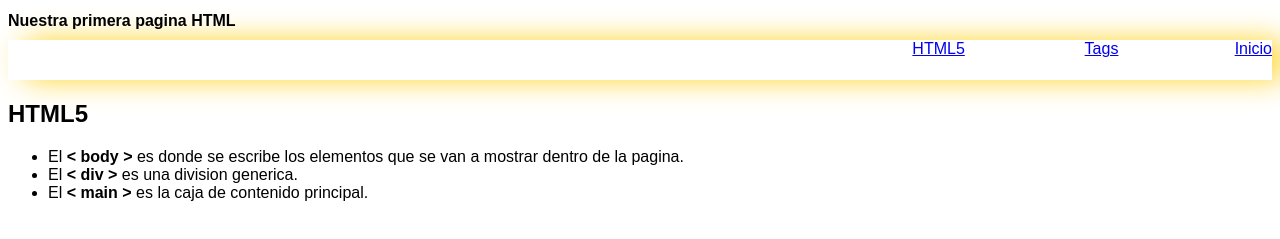
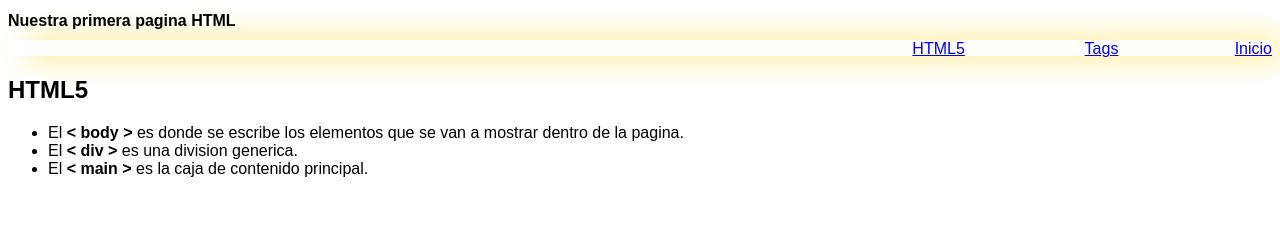
Before and after one commit to Catrobio/Digitalers-1, a plain HTML site: page index.html in a window 1280 px wide. Shown: the part 101-340 px from the top of the page. Drawn offline with Linux system fonts and the light colour scheme.

Commit message:
cambio en nav

```diff
--- a/css/styles.css
+++ b/css/styles.css
@@ -14,7 +14,7 @@ body {
 nav{
     box-shadow: 14px 0px 32px -3px #ffcc00;
     text-align: right;
-    height: 5vh;
+    height: 2vh;
 }
 
 .menu {
```
